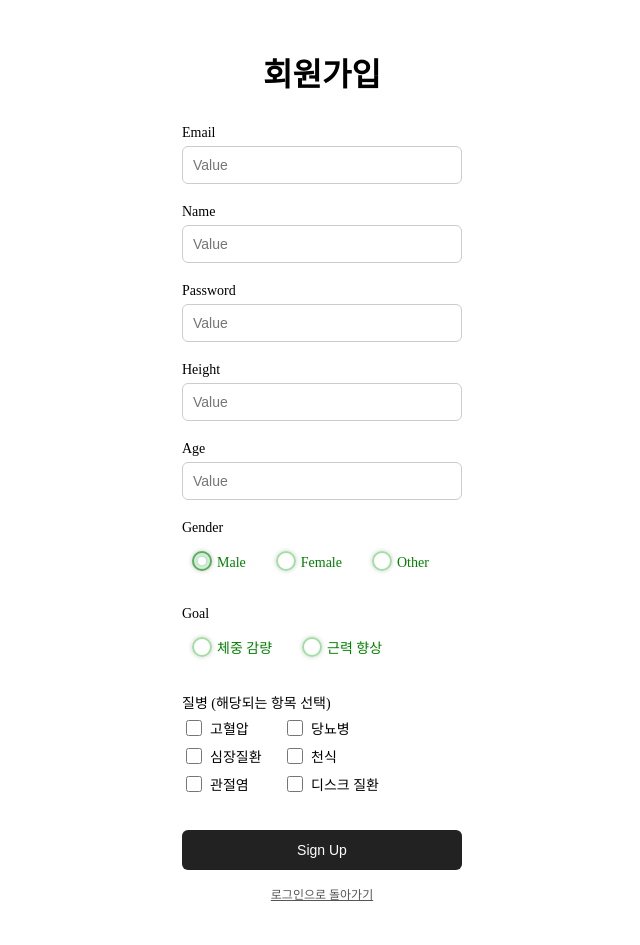
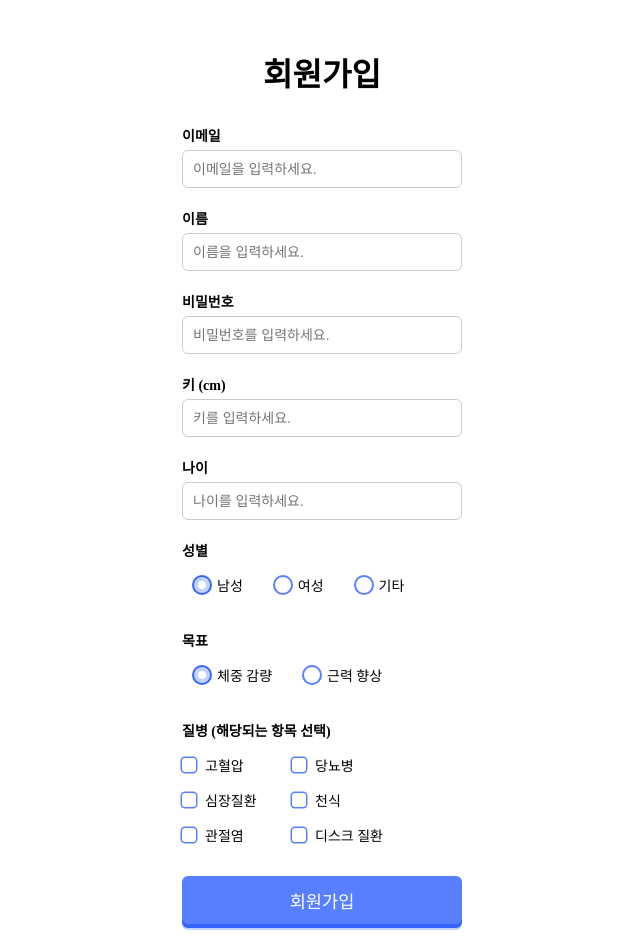
Before and after one commit to ThirdprojectT3/Thirdproject_T3, a React (Vite) app in the folder frontend/: page /signup in a window 1280 px wide. Shown: the top 945 px of the page, without its empty margins (326-966 px from the left). Before the commit the page ends 915 px from the top, so only its background shows below. Built offline with nearby package versions, Linux system fonts and the light colour scheme; no server answers.

Commit message:
회원가입 수정

```diff
--- a/frontend/src/pages/SignupPage.css
+++ b/frontend/src/pages/SignupPage.css
@@ -36,6 +36,7 @@
 .input-group label {
   margin-bottom: 5px;
   font-size: 14px;
+  font-weight: bold;
 }
 
 .input-group input {
@@ -58,18 +59,90 @@
 }
 
 .signup-button {
-  padding: 12px;
-  background-color: #222;
-  color: white;
+  position: relative;
   border: none;
-  border-radius: 6px;
+  background: transparent;
+  padding: 0;
+  outline: none;
+  cursor: pointer;
+  font-family: sans-serif;
+  width: 100%;           /* 기존 폼 너비에 맞춤 */
+  height: 48px;          /* 기존 크기와 유사하게 */
+  margin-top: 10px;
   font-size: 14px;
-  cursor: pointer;
-  margin-top: 10px;
 }
 
-.signup-button:hover {
-  background-color: #444;
+/* Shadow layer */
+.signup-button .shadow {
+  position: absolute;
+  top: 0;
+  left: 0;
+  width: 100%;
+  height: 100%;
+  background: #C3D1FF;
+  border-radius: 6px; /* 기존 8px → 기존 버튼 radius와 통일 */
+  transform: translateY(2px);
+  transition: transform 600ms cubic-bezier(0.3, 0.7, 0.4, 1);
+}
+
+/* Edge layer */
+.signup-button .edge {
+  position: absolute;
+  top: 0;
+  left: 0;
+  width: 100%;
+  height: 100%;
+  border-radius: 6px;
+  background: linear-gradient(
+    to left,
+    #3564FF 0%,
+    #3564FF 8%,
+    #3564FF 92%,
+    #3564FF 100%
+  );
+}
+
+/* Front layer */
+.signup-button .front {
+  position: relative;
+  display: flex;
+  align-items: center;
+  justify-content: center;
+  height: 48px;
+  font-size: 1.1rem;
+  color: white;
+  background: #587FFF;
+  border-radius: 6px;
+  transform: translateY(-4px);
+  transition: transform 600ms cubic-bezier(0.3, 0.7, 0.4, 1);
+  font-weight: 500;
+  padding: 0 28px;
+}
+
+/* Hover and active states */
+.signup-button:hover .shadow {
+  transform: translateY(4px);
+  transition: transform 250ms cubic-bezier(0.3, 0.7, 0.4, 1.5);
+}
+
+.signup-button:hover .front {
+  transform: translateY(-6px);
+  transition: transform 250ms cubic-bezier(0.3, 0.7, 0.4, 1.5);
+}
+
+.signup-button:active .shadow {
+  transform: translateY(1px);
+  transition: transform 34ms;
+}
+
+.signup-button:active .front {
+  transform: translateY(-2px);
+  transition: transform 34ms;
+}
+
+/* Disable text selection */
+.signup-button .front span {
+  user-select: none;
 }
 
 .login-link {
@@ -87,7 +160,8 @@
 .checkbox-group {
   display: flex;
   flex-wrap: wrap;
-  gap: 1px; /* 체크박스 간격 */
+  gap: 10px;
+  margin-top: 10px;
 }
 
 .checkbox-group label {
@@ -97,6 +171,7 @@
   gap: 5px;
   cursor: pointer;
   width: 100px;
+  font-weight: normal;
 }
 
 .checkbox-group input[type="checkbox"] {
@@ -105,12 +180,52 @@
   cursor: pointer;
 }
 
+/* 질병 체크박스 스타일 */
+.checkBox {
+  display: block;
+  cursor: pointer;
+  width: 10px;
+  height: 10px;
+  border: 2px solid rgba(255, 255, 255, 0);
+  border-radius: 3px;
+  position: relative;
+  overflow: hidden;
+  box-shadow: 0px 0px 0px 1.5px #587FFF;
+  margin-right: 4px;
+}
+
+.checkBox input[type=checkbox]:checked + div {
+  left: -10px;
+  top: -10px;
+}
+
+.checkBox input[type=checkbox] {
+  position: absolute;
+  left: 50px;
+  visibility: hidden;
+}
+
+.transition {
+  transition: 300ms ease;
+}
+
+.checkbox-label {
+  display: flex;
+  align-items: center;
+  font-size: 14px;
+  gap: 5px;
+  cursor: pointer;
+  width: 120px;
+}
+
 .radio-button label {
   display: flex;
   align-items: flex-end;
   gap: 5px;
   font-size: 14px;
   cursor: pointer;
+  color: #000;
+  font-weight: normal;
 }
 
 .radio-button {
@@ -120,7 +235,6 @@
   margin: 10px;
   position: relative;
   align-items: center;
-  color: green;
 }
 
 .radio-button input[type="radio"] {
@@ -134,8 +248,7 @@
   width: 16px;
   height: 16px;
   border-radius: 50%;
-  border: 2px solid #A1DFA1;
-  box-shadow: 0px 0px 5px rgba(0, 0, 0, 0.2);
+  border: 2px solid #587FFF;
   transform: translateZ(-25px);
   transition: all 0.3s ease-in-out;
   cursor: pointer;
@@ -149,16 +262,15 @@
   top: 4px;
   left: 4px;
   border-radius: 50%;
-  background-color: #fff;
-  box-shadow: 0px 0px 10px rgba(0, 0, 0, 0.5);
+  background-color: #ffffff;
   opacity: 0;
   transition: all 0.3s ease-in-out;
 }
 
 .radio-button input[type="radio"]:checked + .radio {
-  border-color: #5cb85c;
+  border-color: #3564FF;
   transform: translateZ(0px);
-  background-color: #E2FEEB;
+  background-color: #C3D1FF;
 }
 
 .radio-button input[type="radio"]:checked + .radio::before {
--- a/frontend/src/pages/SignupPage.jsx
+++ b/frontend/src/pages/SignupPage.jsx
@@ -33,7 +33,7 @@ const SignupPage = () => {
     height: "",
     age: "",
     gender: "male",
-    goal: "체중 감량",
+    goal: "체중감량",
     diseases: [],
   });
 
@@ -86,53 +86,53 @@ const SignupPage = () => {
         <h1 className="signup-title">회원가입</h1>
         <form className="signup-form" onSubmit={handleSubmit}>
           <div className="input-group">
-            <label>Email</label>
-            <input name="email" value={form.email} onChange={handleChange} placeholder="Value" />
+            <label>이메일</label>
+            <input name="email" value={form.email} onChange={handleChange} placeholder="이메일을 입력하세요." />
           </div>
 
           <div className="input-group">
-            <label>Name</label>
-            <input name="name" value={form.name} onChange={handleChange} placeholder="Value" />
+            <label>이름</label>
+            <input name="name" value={form.name} onChange={handleChange} placeholder="이름을 입력하세요." />
           </div>
 
           <div className="input-group">
-            <label>Password</label>
-            <input name="password" type="password" value={form.password} onChange={handleChange} placeholder="Value" />
+            <label>비밀번호</label>
+            <input name="password" type="password" value={form.password} onChange={handleChange} placeholder="비밀번호를 입력하세요." />
           </div>
 
           <div className="input-group">
-            <label>Height</label>
-            <input name="height" type="number" value={form.height} onChange={handleChange} placeholder="Value" />
+            <label>키 (cm)</label>
+            <input name="height" type="number" value={form.height} onChange={handleChange} placeholder="키를 입력하세요." />
           </div>
 
           <div className="input-group">
-            <label>Age</label>
-            <input name="age" type="number" value={form.age} onChange={handleChange} placeholder="Value" />
+            <label>나이</label>
+            <input name="age" type="number" value={form.age} onChange={handleChange} placeholder="나이를 입력하세요." />
           </div>
 
           <div className="input-group">
-            <label>Gender</label>
+            <label>성별</label>
             <div className="radio-button">
               <label>
                 <input type="radio" name="gender" value="male" checked={form.gender === "male"} onChange={handleChange}/>
                 <span className="radio"></span>
-                Male
+                남성
               </label>
               <label>
                 <input type="radio" name="gender" value="female" checked={form.gender === "female"} onChange={handleChange}/>
                 <span className="radio"></span>
-                Female
+                여성
               </label>
               <label>
                 <input type="radio" name="gender" value="other" checked={form.gender === "other"} onChange={handleChange}/>
                 <span className="radio"></span>
-                Other
+                기타
               </label>
             </div>
           </div>
 
           <div className="input-group">
-            <label>Goal</label>
+            <label>목표</label>
             <div className="radio-button">
               <label>
                 <input type="radio" name="goal" value="체중감량" checked={form.goal === "체중감량"} onChange={handleChange}/>
@@ -152,6 +152,7 @@ const SignupPage = () => {
             <div className="checkbox-group">
               {diseasesList.map((disease) => (
                 <label key={disease} className="checkbox-label">
+                  <span className="checkBox transition">
                     <input
                       type="checkbox"
                       name="diseases"
@@ -159,13 +160,19 @@ const SignupPage = () => {
                       checked={form.diseases.includes(disease)}
                       onChange={handleDiseaseChange}
                     />
+                    <div />
+                  </span>
                   {disease}
                 </label>
               ))}
             </div>
           </div>
 
-          <button className="signup-button" type="submit">Sign Up</button>
+          <button className="signup-button" type="submit">
+            <span className="shadow"></span>
+            <span className="edge"></span>
+            <span className="front"><span>회원가입</span></span>
+          </button>
         </form>
         <p className="login-link" onClick={() => navigate("/")}>
           로그인으로 돌아가기
```
Lines whose indentation alone changed are shown as unchanged.
